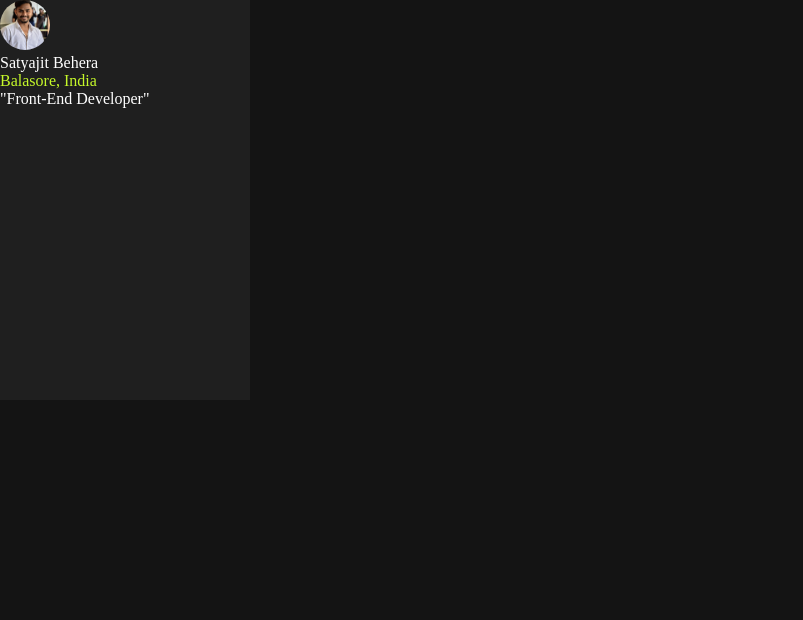
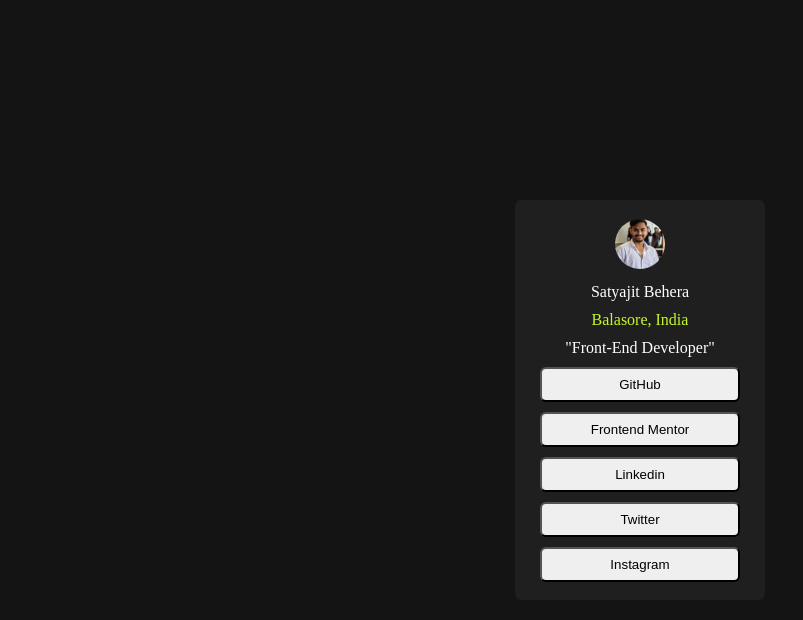
Before and after one commit to jeet1418/Social-Links-Profile, a plain HTML site: page index.html in a window 1280 px wide. Shown: the whole page, without its empty margins (0-803 px from the left). Drawn offline with Linux system fonts and the light colour scheme.

Commit message:
btn round added

```diff
--- a/index.html
+++ b/index.html
@@ -21,11 +21,21 @@
             <div class="about">
                 <p>"Front-End Developer"</p>
             </div>
-            <div class="profile-1"></div>
-            <div class="profile-2"></div>
-            <div class="profile-3"></div>
-            <div class="profile-4"></div>
-            <div class="profile-5"></div>
+            <div class="profile-1">
+                <button>GitHub</button>
+            </div>
+            <div class="profile-2">
+                <button>Frontend Mentor</button>
+            </div>
+            <div class="profile-3">
+                <button>Linkedin</button>
+            </div>
+            <div class="profile-4">
+                <button>Twitter</button>
+            </div>
+            <div class="profile-5">
+                <button>Instagram</button>
+            </div>
         </div>
     </div>
 
--- a/style.css
+++ b/style.css
@@ -3,20 +3,35 @@
 }
 
 #main-container{
+    display: flex;
+    justify-content: center;
+    align-items: center;
     height: 100vh;
     background-color:hsl(0, 0%, 8%) ;
 }
 #container{
-    display: inline-block;
+    display: flex;
+    flex-direction: column;
+    gap: 10px;
+    justify-content: center;
+    align-items: center;
     height: 400px;
     width: 250px;
+    border-radius: 2%;
     background-color: hsl(0, 0%, 12%);
 }
+
 
 img{
     height: 50px;
     width: 50px;
     border-radius: 50%;
+}
+
+button {
+    height: 35px;
+    width: 200px;
+    border-radius: 6px;
 }
 
 .name{
```
